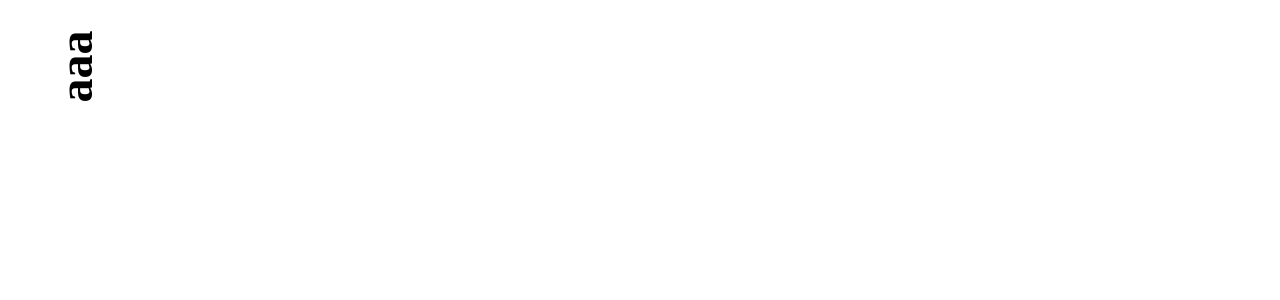
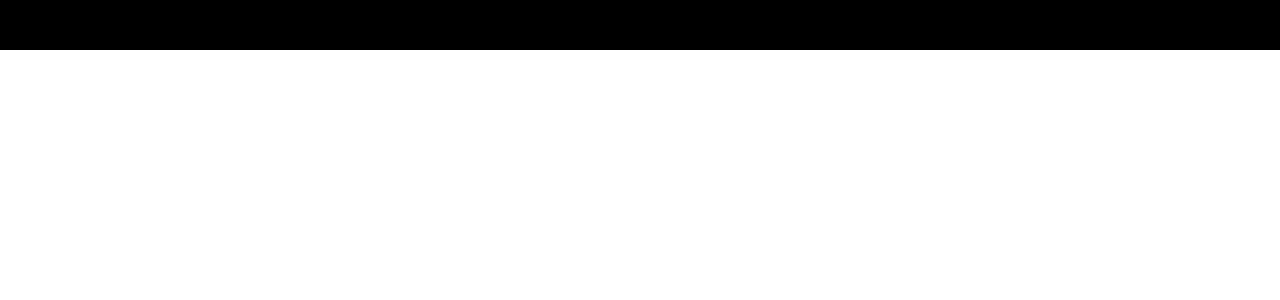
Before and after one commit to QReceipt/Front, a React (Create React App) app: page / in a window 1280 px wide. Shown: the top 300 px of the page. Built offline with nearby package versions, Linux system fonts and the light colour scheme; a web font is replaced by a local one.

Commit message:
21/07/11 22:54 atomic-Footer

```diff
--- a/src/App.css
+++ b/src/App.css
@@ -53,3 +53,13 @@ select{
   width:150px;
   transform:rotate(-90deg);
 }
+
+#footer{
+  width:100%;
+  height:50px;
+  margin:0;
+  padding:0;
+  background-color: black;
+}
+
+/* https://alikerock.tistory.com/270 */
--- a/src/App.js
+++ b/src/App.js
@@ -1,6 +1,6 @@
 import './App.css';
 
-import Btn from "./components/Presentational/UI/atoms/Page.js"
+import Btn from "./components/Presentational/UI/atoms/Footer.js"
 
 function App() {
     return (<div>
--- /dev/null
+++ b/src/components/Presentational/UI/atoms/Footer.js
@@ -0,0 +1,9 @@
+import React from "react";
+
+const Footer = ()=>{
+    return (
+        <div id="footer"></div>
+    )
+}
+
+export default Footer;
```
